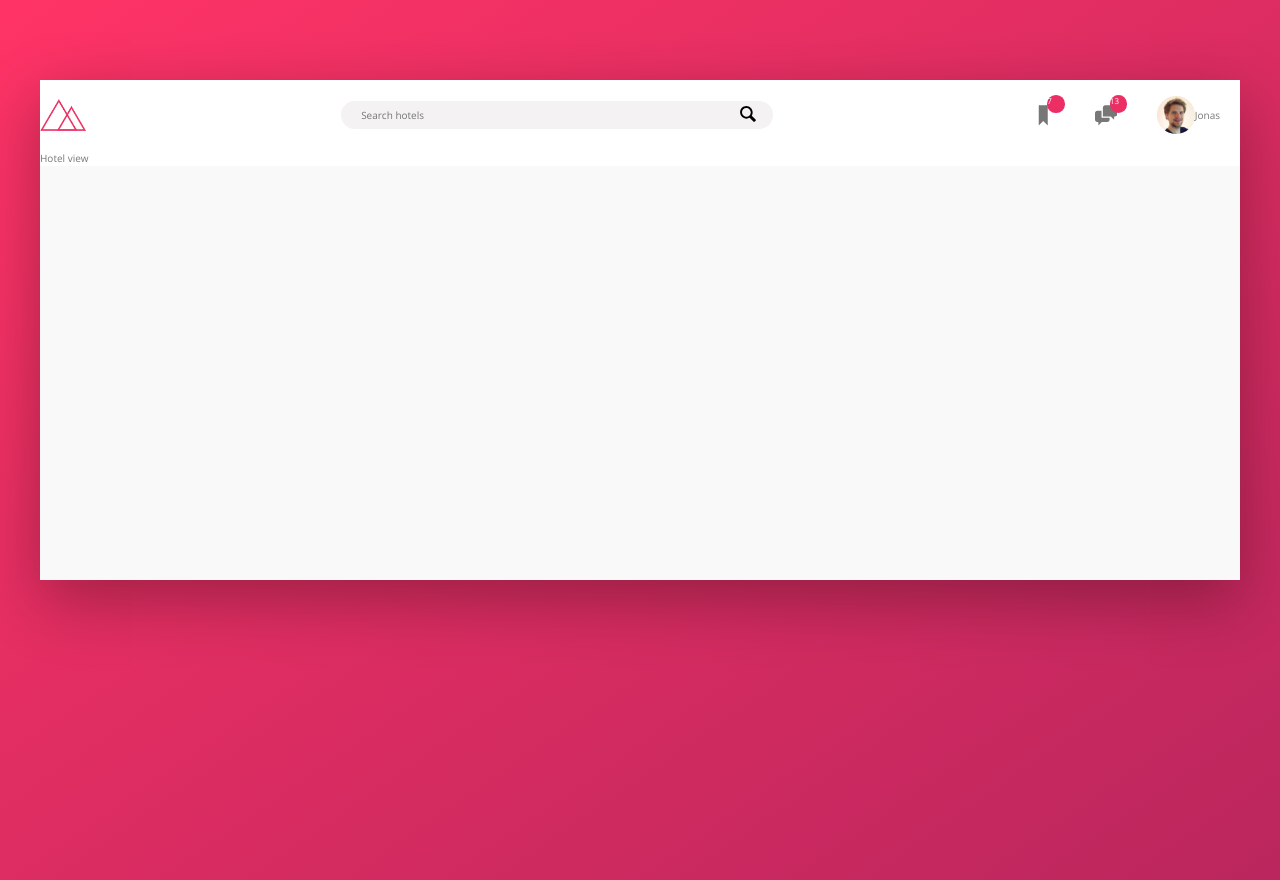
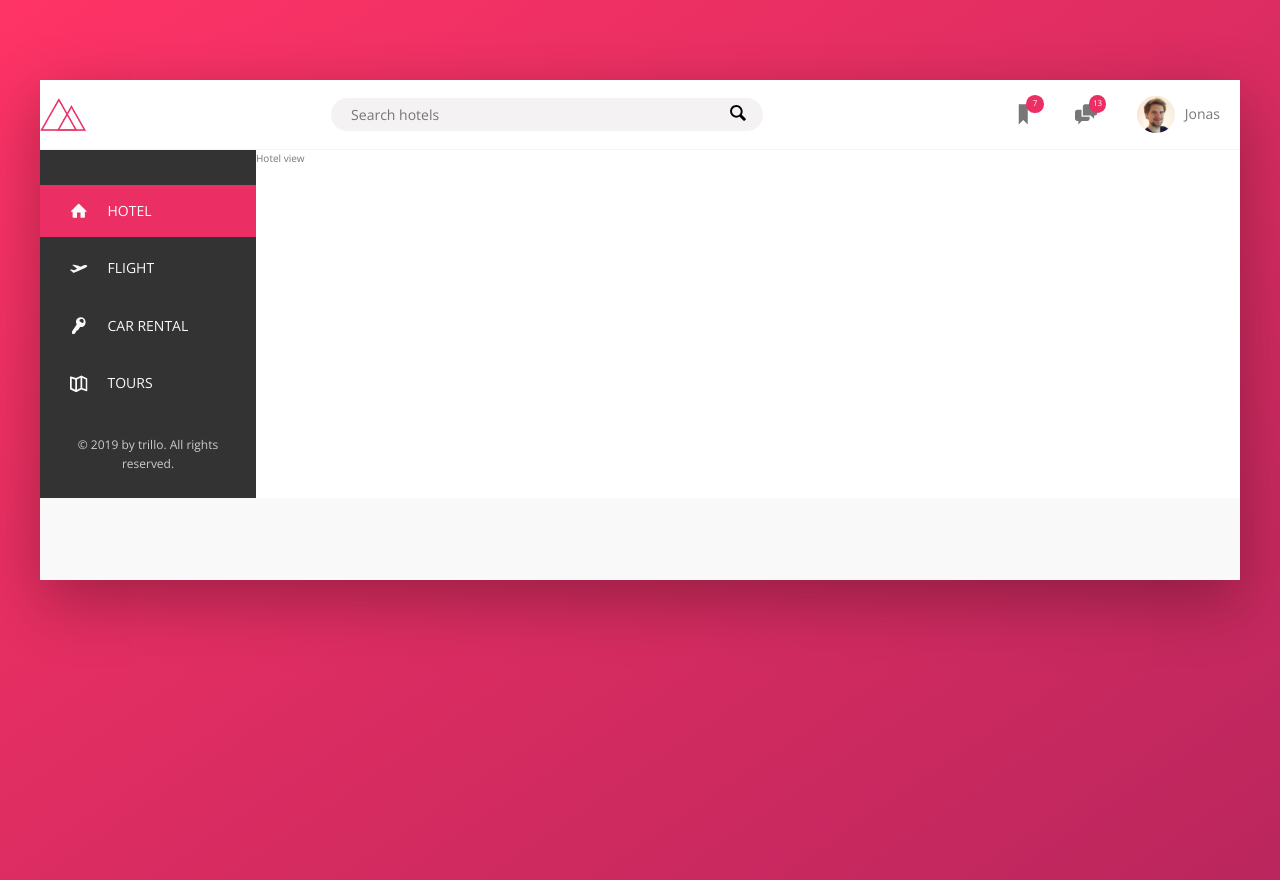
Before and after one commit to AngelMdez/Trillo, a website: page index.html in a window 1280 px wide. Drawn offline with nearby package versions, Linux system fonts and the light colour scheme.

Commit message:
navigation sidebar

```diff
--- a/index.html
+++ b/index.html
@@ -44,6 +44,45 @@
                 </nav>
             </header>
             <div class="content">
+                <nav class="sidebar">
+                    <ul class="side-nav">
+                        <li class="side-nav__item side-nav__item--active">
+                            <a href="#" class="side-nav__link">
+                                <svg class="side-nav__icon">
+                                    <use xlink:href="img/sprite.svg#icon-home"></use>
+                                </svg>
+                                <span>Hotel</span>
+                            </a>
+                        </li>
+                        <li class="side-nav__item">
+                            <a href="#" class="side-nav__link">
+                                <svg class="side-nav__icon">
+                                    <use xlink:href="img/sprite.svg#icon-aircraft-take-off"></use>
+                                </svg>
+                                <span>Flight</span>
+                            </a>
+                        </li>
+                        <li class="side-nav__item">
+                            <a href="#" class="side-nav__link">
+                                <svg class="side-nav__icon">
+                                    <use xlink:href="img/sprite.svg#icon-key"></use>
+                                </svg>
+                                <span>Car rental</span>
+                            </a>
+                        </li>
+                        <li class="side-nav__item">
+                            <a href="#" class="side-nav__link">
+                                <svg class="side-nav__icon">
+                                    <use xlink:href="img/sprite.svg#icon-map"></use>
+                                </svg>
+                                <span>Tours</span>
+                            </a>
+                        </li>
+                    </ul>
+
+                    <div class="legal">
+                        &copy; 2019 by trillo. All rights reserved.
+                    </div>
                 </nav>
                 <main class="hotel-view">
                     Hotel view
--- a/sass/_base.scss
+++ b/sass/_base.scss
@@ -1,17 +1,3 @@
-/*
-COLORS
-
-Grey light 1: #faf9f9
-Grey light 2: #f4f2f2
-Grey light 3: #f0eeee
-Grey light 4: #ccc
-
-Grey dark 1: #333
-Grey dark 2: #777
-Grey dark 3: #999
-
-*/
-
 :root {
     --color-primary: #eb2f64;
     --color-primary-light: #FF3366;
@@ -21,11 +7,22 @@ Grey dark 3: #999
     --color-grey-light-2: #f4f2f2;
     --color-grey-light-3: #f0eeee;
     --color-grey-light-4: #ccc;
+
     --color-grey-dark-1: #333;
     --color-grey-dark-2: #777;
     --color-grey-dark-3: #999;
+
     --shadow-dark: 0 2rem 6rem rgba(0,0,0,.3);
+    --shadow-light: 0 2rem 5rem rgba(0,0,0,.06);
+
+    --line: 1px solid var(--color-grey-light-2);
 }
+
+$bp-largest: 75em;     // 1200px
+$bp-large: 68.75em;    // 1100px
+$bp-medium: 56.25em;   // 900px
+$bp-small: 37.5em;     // 600px
+$bp-smallest: 31.25em; // 500px
 
 * {
     margin: 0;
@@ -35,12 +32,16 @@ Grey dark 3: #999
 *,
 *::before,
 *::after {
-    box-sizing: border-box;
+    box-sizing: inherit;
 }
 
 html {
     box-sizing: border-box;
-    font-size: 62.5%;
+    font-size: 62.5%; // 1rem = 10px, 10px/16px = 62.5%
+
+    @media only screen and (max-width: $bp-large) {
+        font-size: 50%;
+    }
 }
 
 body {
@@ -50,7 +51,7 @@ body {
     color: var(--color-grey-dark-2);
     background-image: linear-gradient(to right bottom, var(--color-primary-light), var(--color-primary-dark));
     background-size: cover;
-    background-repeat: no;
+    background-repeat: no-repeat;
 
     min-height: 100vh;
 }
--- a/sass/_component.scss
+++ /dev/null
@@ -1,106 +0,0 @@
-
-// LOGO
-.logo {
-    height: 3.25rem;
-
-}
-
-// SEARCH
-
-.search {
-    flex: 0 0 40%;
-
-    display: flex;
-    align-items: center;
-    justify-content: center;
-
-    &__input {
-        font-family: inherit;
-        font-size: inherit;
-        color: inherit;
-        background-color: var(--color-grey-light-2);
-        border: none;
-        padding: .7rem 2rem;
-        border-radius: 100px;
-        width: 90%;
-        transition: all .2s;
-        margin-right: -3.5rem;
-
-        &:focus {
-            outline: none;
-            width: 100%;
-        }
-    }
-
-    &__button {
-        border: none;
-        background-color: var(--color-grey-light-2);
-
-        &:focus {
-            outline: none;
-        }
-
-        &:active {
-            transform: translateY(2px);
-        }
-    }
-
-    &__icon {
-        height: 2rem;
-        width: 2rem;
-    }
-}
-
-// USER NAV
-
-.user-nav {
-    align-self: stretch;
-
-    display: flex;
-    align-items: center;
-
-    & > * {
-        padding: 0 2rem;
-        cursor: pointer;
-        height: 100%;
-        display: flex;
-        align-items: center;
-    }
-
-    & > *:hover {
-        background-color: var(--color-grey-light-2);
-    }
-
-    &__icon-box {
-        position: relative;
-    }
-
-    &__icon {
-        height: 2.25rem;
-        width: 2.25rem;
-        fill: var(--color-grey-dark-2);
-    }
-
-    &__notification {
-        font-size: .8rem;
-        height: 1.75rem;
-        width: 1.75rem;
-        border-radius: 50%;
-        background-color: var(--color-primary);
-        color: #fff;
-        position: absolute;
-        top: 1.5rem;
-        right: 1.1rem;
-
-        display: flex;
-        justify-content: center;
-        align-items: center;
-    }
-
-    &__user-photo {
-        height: 3.75rem;
-        border-radius: 50%;
-        margin-right: 1rem;
-    }
-
-}
--- /dev/null
+++ b/sass/_components.scss
@@ -0,0 +1,211 @@
+
+// LOGO
+.logo {
+    height: 3.25rem;
+
+}
+
+// SEARCH
+
+.search {
+    flex: 0 0 40%;
+
+    display: flex;
+    align-items: center;
+    justify-content: center;
+
+    &__input {
+        font-family: inherit;
+        font-size: inherit;
+        color: inherit;
+        background-color: var(--color-grey-light-2);
+        border: none;
+        padding: .7rem 2rem;
+        border-radius: 100px;
+        width: 90%;
+        transition: all .2s;
+        margin-right: -3.5rem;
+
+        &:focus {
+            outline: none;
+            width: 100%;
+        }
+    }
+
+    &__button {
+        border: none;
+        background-color: var(--color-grey-light-2);
+
+        &:focus {
+            outline: none;
+        }
+
+        &:active {
+            transform: translateY(2px);
+        }
+    }
+
+    &__icon {
+        height: 2rem;
+        width: 2rem;
+    }
+}
+
+// USER NAV
+
+.user-nav {
+    align-self: stretch;
+
+    display: flex;
+    align-items: center;
+
+    & > * {
+        padding: 0 2rem;
+        cursor: pointer;
+        height: 100%;
+        display: flex;
+        align-items: center;
+    }
+
+    & > *:hover {
+        background-color: var(--color-grey-light-2);
+    }
+
+    &__icon-box {
+        position: relative;
+    }
+
+    &__icon {
+        height: 2.25rem;
+        width: 2.25rem;
+        fill: var(--color-grey-dark-2);
+    }
+
+    &__notification {
+        font-size: .8rem;
+        height: 1.75rem;
+        width: 1.75rem;
+        border-radius: 50%;
+        background-color: var(--color-primary);
+        color: #fff;
+        position: absolute;
+        top: 1.5rem;
+        right: 1.1rem;
+
+        display: flex;
+        justify-content: center;
+        align-items: center;
+    }
+
+    &__user-photo {
+        height: 3.75rem;
+        border-radius: 50%;
+        margin-right: 1rem;
+    }
+
+}
+
+////////////////////////////////////////
+// SIDE NAVIGATION
+.side-nav {
+    font-size: 1.4rem;
+    list-style: none;
+    margin-top: 3.5rem;
+
+    @media only screen and (max-width: $bp-medium) {
+        display: flex;
+        margin: 0;
+    }
+
+    &__item {
+        position: relative;
+
+        &:not(:last-child) {
+            margin-bottom: .5rem;
+
+            @media only screen and (max-width: $bp-medium) {
+                margin: 0;
+            }
+        }
+
+        @media only screen and (max-width: $bp-medium) {
+            flex: 1;
+        }
+    }
+
+    &__item::before {
+        content: "";
+        position: absolute;
+        top: 0;
+        left: 0;
+        height: 100%;
+        width: 3px;
+        background-color: var(--color-primary);
+        transform: scaleY(0);
+        transition: transform .2s,
+                    width .4s cubic-bezier(1,0,0,1) .2s,
+                    background-color .1s;
+    }
+
+    &__item:hover::before,
+    &__item--active::before {
+        transform: scaleY(1);
+        width: 100%;
+    }
+
+    &__item:active::before {
+        background-color: var(--color-primary-light);
+    }
+
+    &__link:link,
+    &__link:visited {
+        color: var(--color-grey-light-1);
+        text-decoration: none;
+        text-transform: uppercase;
+        display: block;
+        padding: 1.5rem 3rem;
+        position: relative;
+        z-index: 10;
+
+        display: flex;
+        align-items: center;
+
+        @media only screen and (max-width: $bp-medium) {
+            justify-content: center;
+            padding: 2rem;
+        }
+
+        @media only screen and (max-width: $bp-small) {
+            flex-direction: column;
+            padding: 1.5rem .5rem;
+        }
+    }
+
+    &__icon {
+        width: 1.75rem;
+        height: 1.75rem;
+        margin-right: 2rem;
+        fill: currentColor;
+
+        @media only screen and (max-width: $bp-small) {
+            margin-right: 0;
+            margin-bottom: .7rem;
+            width: 1.5rem;
+            height: 1.5rem;
+        }
+    }
+}
+
+
+////////////////////////////////////////
+// LEGAL TEXT
+.legal {
+    font-size: 1.2rem;
+    color: var(--color-grey-light-4);
+    text-align: center;
+    padding: 2.5rem;
+
+    @media only screen and (max-width: $bp-medium) {
+        display: none;
+    }
+}
--- a/sass/_layout.scss
+++ b/sass/_layout.scss
@@ -5,21 +5,36 @@
     box-shadow: var(--shadow-dark);
 
     min-height: 50rem;
+
+    @media only screen and (max-width: $bp-largest) {
+        margin: 0;
+        max-width: 100%;
+        width: 100%;
+    }
 }
-
 .header {
+    font-size: 1.4rem;
     height: 7rem;
-    background-color: #FFF;
-    border-bottom: var(--color-grey-light-2);
+    background-color: #fff;
+    border-bottom: var(--line);
 
     display: flex;
     justify-content: space-between;
     align-items: center;
+
+    @media only screen and (max-width: $bp-smallest) {
+        flex-wrap: wrap;
+        align-content: space-around;
+        height: 11rem;
+    }
 }
 
 .content {
     display: flex;
 
+    @media only screen and (max-width: $bp-medium) {
+        flex-direction: column;
+    }
 }
 
 .sidebar {
@@ -27,9 +42,13 @@
 
     flex: 0 0 18%;
 
+    display: flex;
+    flex-direction: column;
+    justify-content: space-between;
 }
 
 .hotel-view {
-    background-color: #FFF;
+    background-color: #fff;
+
     flex: 1;
 }
--- a/sass/main.scss
+++ b/sass/main.scss
@@ -1,3 +1,3 @@
 @import "base";
 @import "layout";
-@import "component";
+@import "components";
```
Also changed, not shown: css/style.css, 1 other file.
